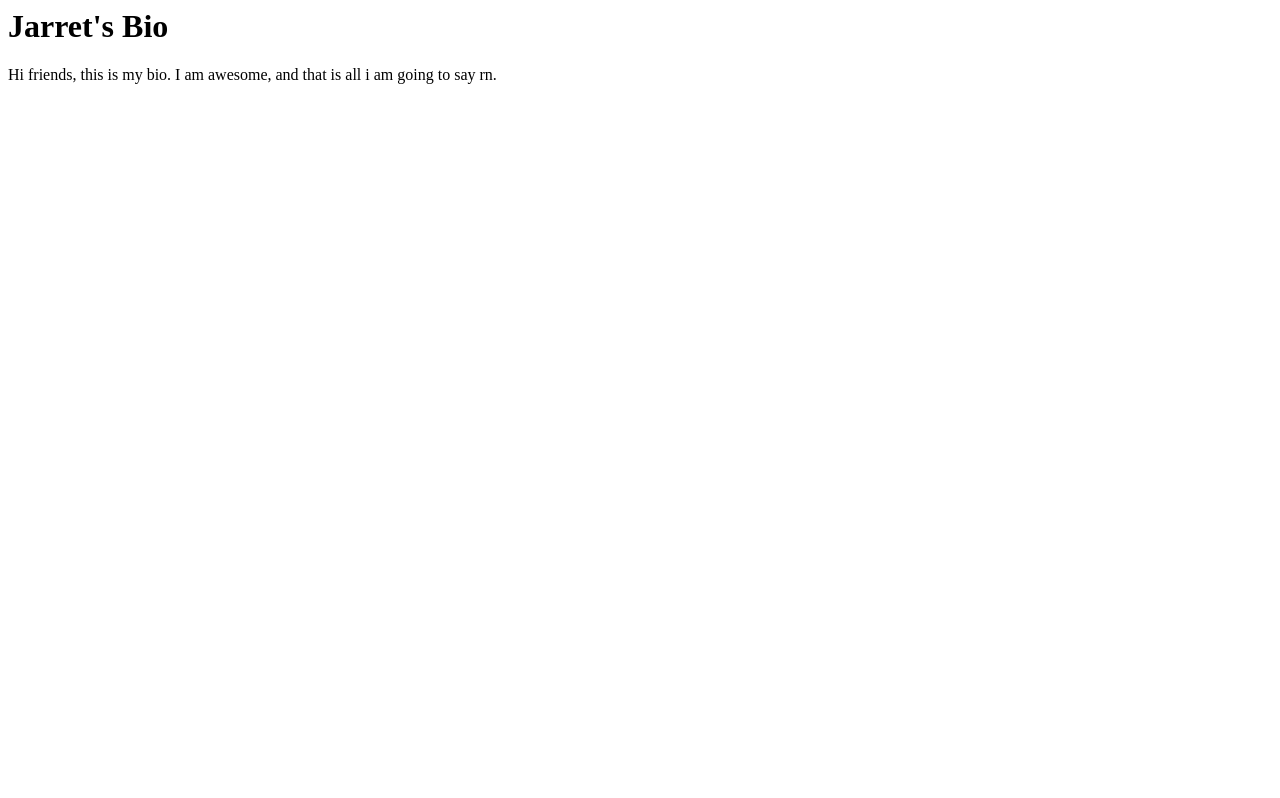
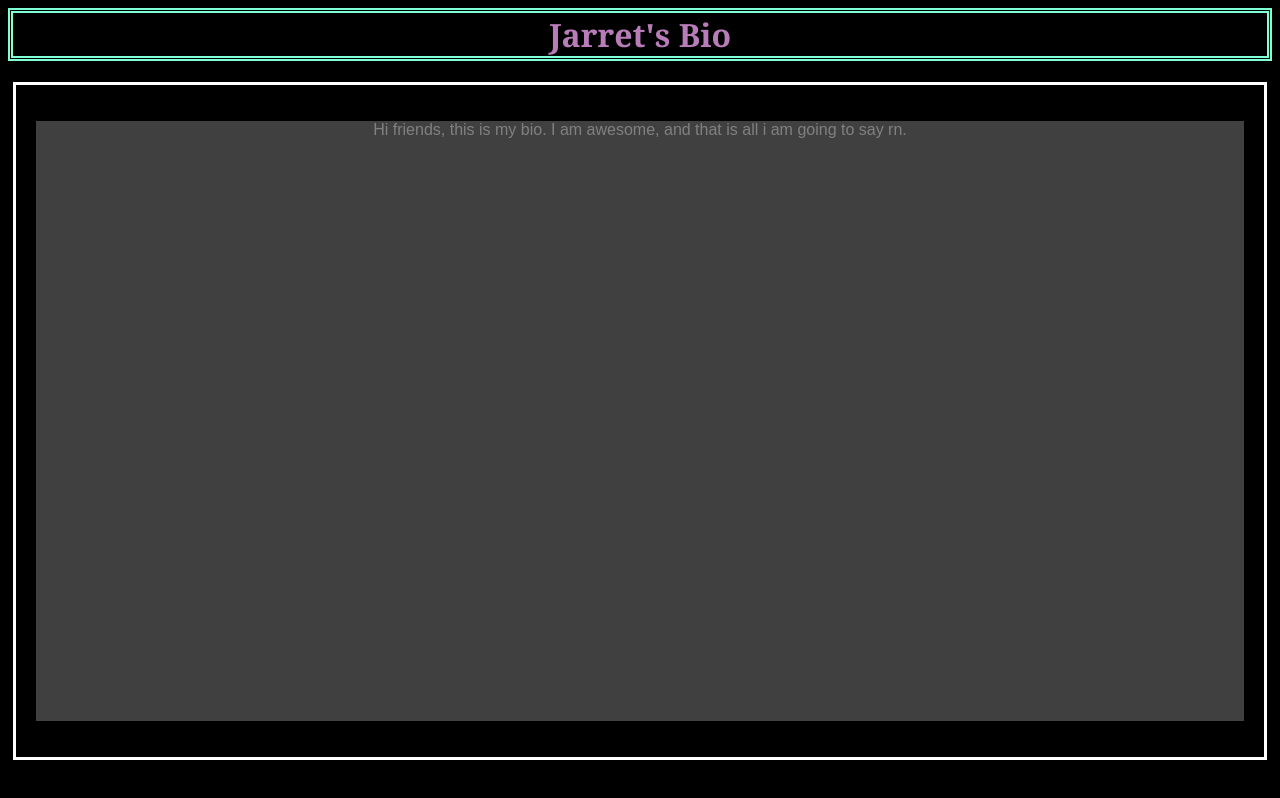
Before and after one commit to jberman11/StudentBio, a plain HTML site: page index.html in a window 1280 px wide. Drawn offline with Linux system fonts and the light colour scheme.

Commit message:
next edits

```diff
--- a/index.html
+++ b/index.html
@@ -2,10 +2,21 @@
 <html>
     <head>
         <meta charset="UTF-8">
+        <link rel="stylesheet" href="style.css">
+        <title>JSB</title>
     </head>
 
-    <body>
-        <h1>Jarret's Bio</h1>
-        <p>Hi friends, this is my bio. I am awesome, and that is all i am going to say rn.</p>
+    <body id='body'>
+        <h1 class='header'>
+            <div class='border1'>
+            Jarret's Bio
+            </div>
+        </h1>
+        <div class='border2'>
+            <p class='content'>
+
+                    Hi friends, this is my bio. I am awesome, and that is all i am going to say rn.
+            </p>
+        </div>
     </body>
 </html>
--- /dev/null
+++ b/style.css
@@ -0,0 +1,36 @@
+#body {
+    background-color: black;
+}
+
+.header {
+    font-family: Georgia, 'Times New Roman', Times, serif;
+    color: rgb(184, 124, 184);
+    text-align: center
+
+}
+p {
+    background-color: grey;
+    opacity: 50%;
+}
+
+.content {
+    font-family: Arial, Helvetica, sans-serif;
+    color: white;
+    height: 600px;
+    text-align: center;
+
+}
+.border1 {
+   border-style: double;
+   border-color: aquamarine;
+   border-width: 5px;
+}
+.border2 {
+    padding:  20px;
+    margin: 5;
+    border-style: solid;
+    border-width: 3px;
+    border-color: white;
+
+
+}
```
